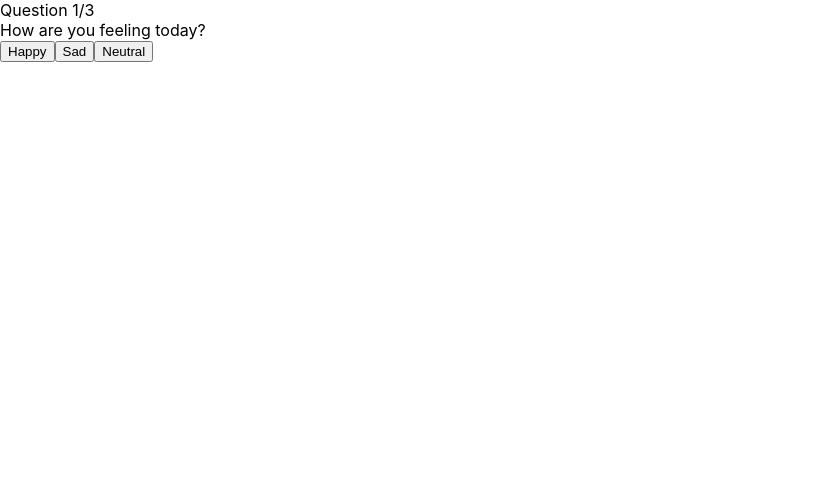
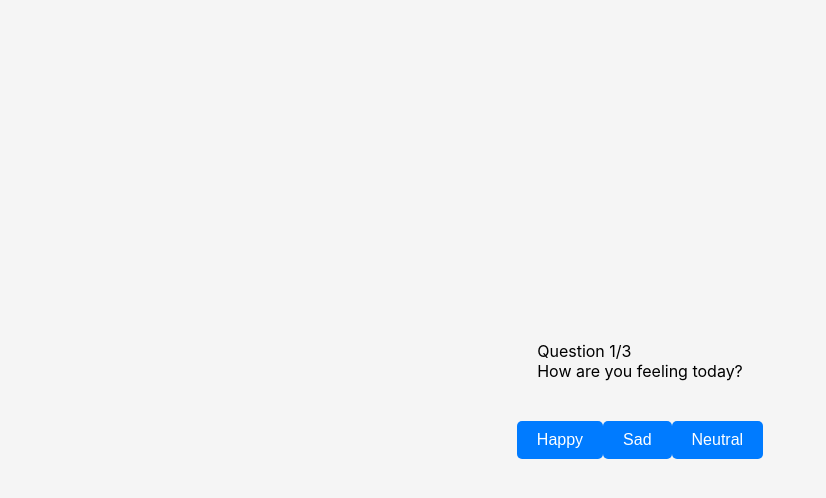
Before and after one commit to AuraCodez/Movie-Recommender---CineSuggest, a React (Create React App) app in the folder client/: page / in a window 1280 px wide. Shown: the top 498 px of the page, without its empty margins (0-826 px from the left). Built offline with nearby package versions, Linux system fonts and the light colour scheme.

Commit message:
Updated app page
- Added restart functionality
- Added some CSS to make it more appealing

```diff
--- a/client/src/App.css
+++ b/client/src/App.css
@@ -1,38 +1,28 @@
-.App {
-  text-align: center;
-}
-
-.App-logo {
-  height: 40vmin;
-  pointer-events: none;
-}
-
-@media (prefers-reduced-motion: no-preference) {
-  .App-logo {
-    animation: App-logo-spin infinite 20s linear;
-  }
-}
-
-.App-header {
-  background-color: #282c34;
-  min-height: 100vh;
+.app {
   display: flex;
   flex-direction: column;
   align-items: center;
   justify-content: center;
-  font-size: calc(10px + 2vmin);
-  color: white;
+  height: 100vh;
+  background-color: #f5f5f5;
 }
 
-.App-link {
-  color: #61dafb;
+.question-section,
+.answer-section {
+  margin: 20px;
 }
 
-@keyframes App-logo-spin {
-  from {
-    transform: rotate(0deg);
-  }
-  to {
-    transform: rotate(360deg);
-  }
+.button {
+  background-color: #007bff;
+  color: white;
+  border: none;
+  border-radius: 5px;
+  padding: 10px 20px;
+  font-size: 16px;
+  cursor: pointer;
+  transition: background-color 0.3s ease;
 }
+
+.button:hover {
+  background-color: #0056b3;
+}
--- a/client/src/App.js
+++ b/client/src/App.js
@@ -2,6 +2,20 @@ import './App.css';
 import React, { useState } from 'react';
 
 function App() {
+  const scoringSystem = {
+    "Happy": 10,
+    "Neutral": 5,
+    "Sad": 2,
+    "Just myself": 5,
+    "With a group of friends and family": 7,
+    "Action": 8,
+    "Adventure": 8,
+    "Comedy": 10,
+    "Romance": 4,
+    "Science Fiction": 2
+  }
+
+
   const questions = [
     {
       questionText: 'How are you feeling today?',
@@ -32,23 +46,39 @@ function App() {
   const questionsSize = questions.length;
   const [currentQuestionIdx, setCurrentQuestionIdx] = useState(0);
   const [userAnswers, setUserAnswers] = useState([]);
-  const [suggestions, setSuggestions] = useState([]);
 
   const handleAnswerButtonClick = (answerText) => {
     setUserAnswers(prevAnswers => [...prevAnswers, answerText]);
-    const nextQuestion = currentQuestionIdx + 1;
-    if (nextQuestion < questionsSize) {
-      setCurrentQuestionIdx(nextQuestion);
+    const nextQuestionIdx = currentQuestionIdx + 1;
+    if (nextQuestionIdx <= questionsSize) {
+      setCurrentQuestionIdx(nextQuestionIdx);
     } else {
-      // Generate the suggestions here, and display the suggestions
+      // Nothing yet
+
     }
+  }
+
+  const restartQuiz = () => {
+    setCurrentQuestionIdx(0)
+    setUserAnswers([]);
   }
 
 
   return (
     <div className='app'>
       {currentQuestionIdx >= questionsSize ? (
-        <div className='score-section'>End of the Questionaire</div>
+        <div className='score-section'>
+          <div>End of the Questionaire</div>
+          <div className='user-answers'>
+            <h3>Your Answers:</h3>
+            <ul>
+              {userAnswers.map((answer, index) => (
+                <li key={index}>{answer}</li>
+              ))}
+            </ul>
+          </div>
+          <button onClick={restartQuiz}>Restart</button>
+        </div>
       ) : (
         <>
           <div className='question-section'>
@@ -59,7 +89,9 @@ function App() {
           </div>
           <div className='answer-section'>
             {questions[currentQuestionIdx].answerOptions.map((answerOption, index) => (
-              <button onClick={() => handleAnswerButtonClick(answerOption.answerText)} key={index}>
+              <button
+                className="button"
+                onClick={() => handleAnswerButtonClick(answerOption.answerText)} key={index}>
                 {answerOption.answerText}
               </button>
             ))}
```
